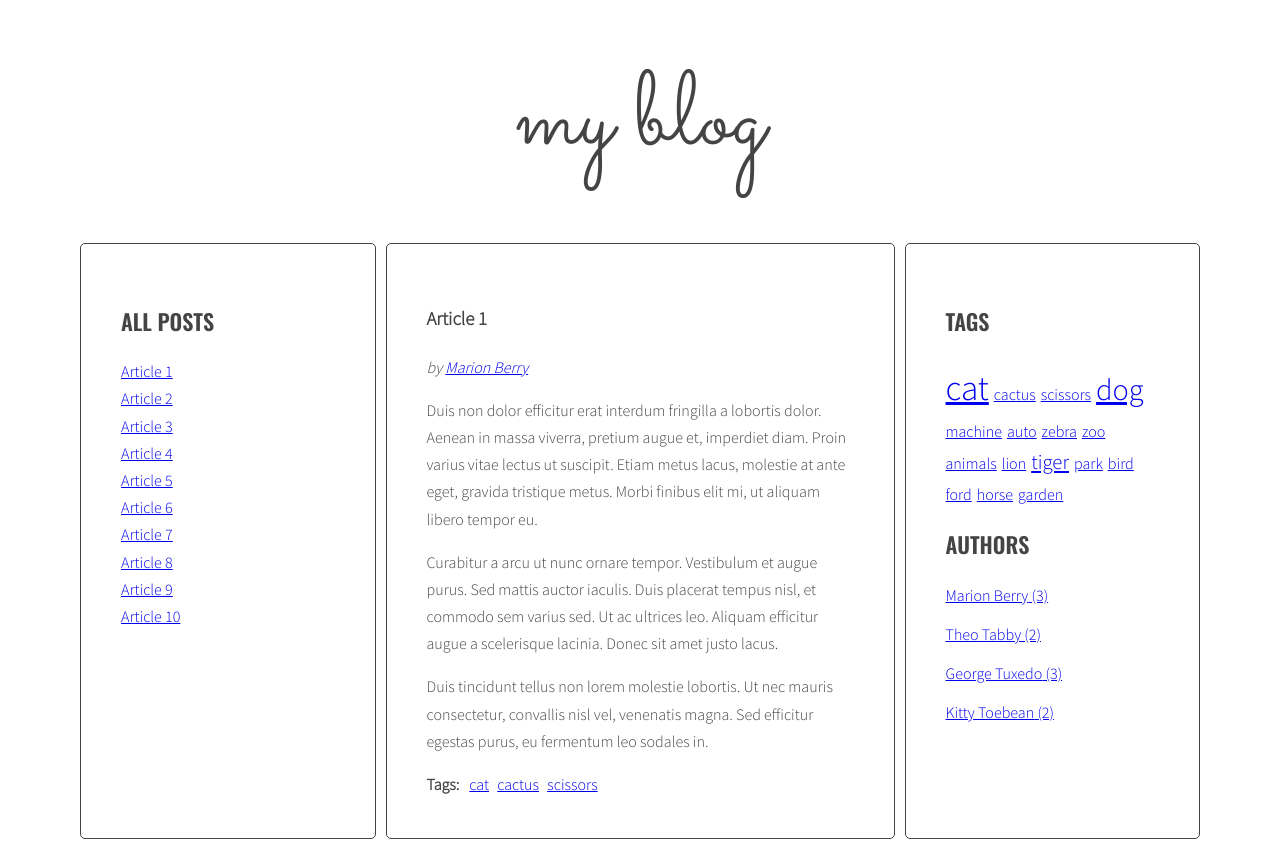
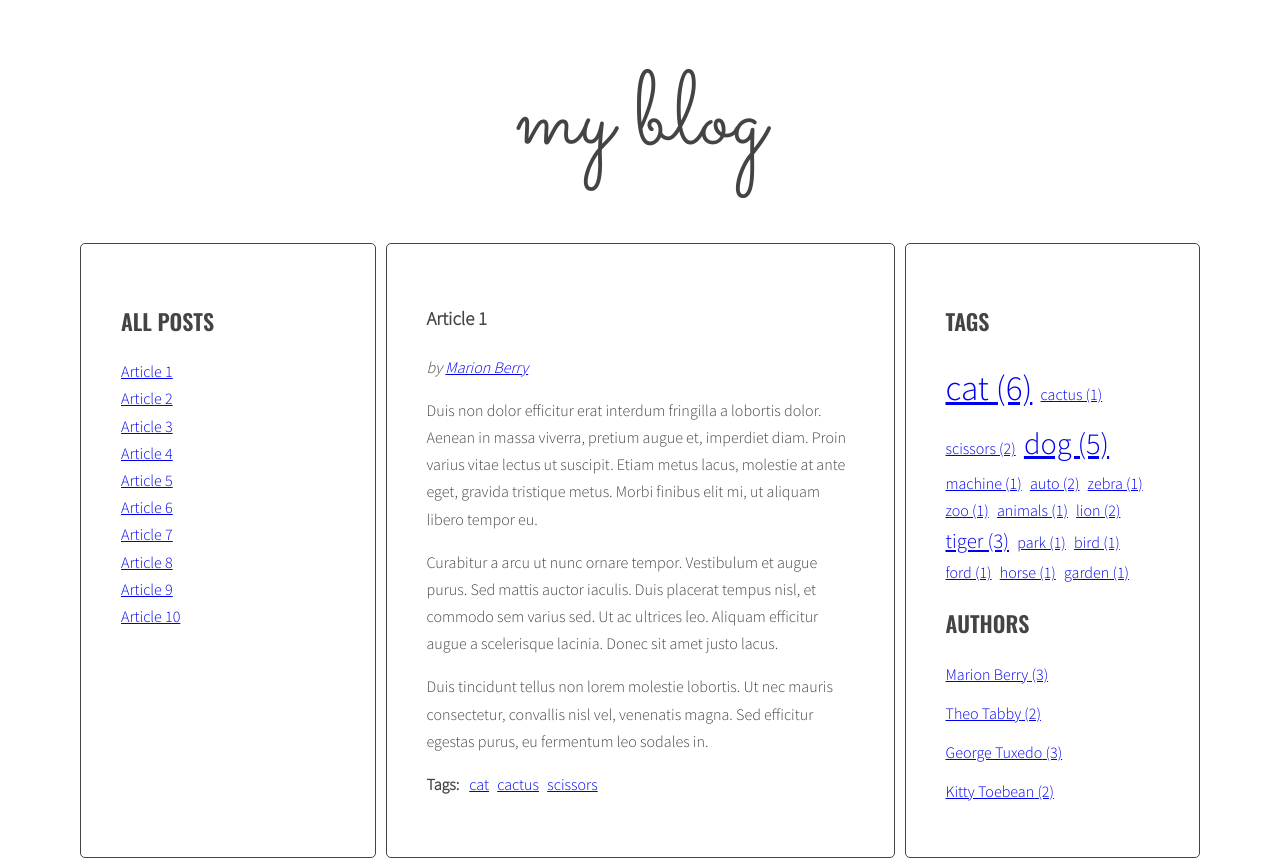
Before and after one commit to wojciechdlugosz/javascript-blog, a website: page index.html in a window 1280 px wide. Drawn offline with nearby package versions, Linux system fonts and the light colour scheme.

Commit message:
Handlebars template use - loop  template pkt. 4

```diff
--- a/index.html
+++ b/index.html
@@ -347,6 +347,12 @@
     <script id="template-article-author-link" type="text/x-handlebars-template">
       by <a href='#author-{{id}}'>{{author}}</a>
     </script>
+    <script id="template-tag-cloud-link" type="text/x-handlebars-template">
+      {{#each tags}}
+        <li><a class='{{className}}' href='#tag-{{tag}}'>{{tag}}
+          ({{count}}) </a></li>
+      {{/each}}
+    </script>
     <script src="https://cdnjs.cloudflare.com/ajax/libs/handlebars.js/4.1.0/handlebars.min.js"></script>
     <script src="js/script.js"></script>
   </body>
--- a/js/script.js
+++ b/js/script.js
@@ -4,6 +4,7 @@ const templates = {
   articleLink: Handlebars.compile(document.querySelector('#template-article-link').innerHTML),
   articleTagLink: Handlebars.compile(document.querySelector('#template-article-tag-link').innerHTML),
   articleAuthorLink: Handlebars.compile(document.querySelector('#template-article-author-link').innerHTML),
+  tagCloudLink: Handlebars.compile(document.querySelector('#template-tag-cloud-link').innerHTML),
 };
 
 const opts = {
@@ -192,21 +193,24 @@ function generateTags(){
   const tagsParams = calculateTagsParams(allTags);
 
   /* [NEW] create variable for all links HTML code */
-  let allTagsHTML = '';
+  //let allTagsHTML = '';
+  const allTagsData = {tags: []};
 
   /* [NEW] START LOOP: for each tag in allTags: */
   for(let tag in allTags){
 
     /* [NEW] generate code of a link and add it to allTagsHTML */
-    const tagLinkHTML = '<li><a class="' + calculateTagClass(allTags[tag], tagsParams) +  '" href="#tag-' + tag + '">' + tag + '</a></li>' /*+ ' (' + allTags[tag] + ') '*/;
+    //const tagLinkHTML = '<li><a class="' + calculateTagClass(allTags[tag], tagsParams) +  '" href="#tag-' + tag + '">' + tag + '</a></li>' /*+ ' (' + allTags[tag] + ') '*/;
 
-    allTagsHTML += tagLinkHTML;
+    //allTagsHTML += tagLinkHTML;
+    allTagsData.tags.push({tag: tag, count: allTags[tag], className: calculateTagClass(allTags[tag], tagsParams)});
 
   }
   /* [NEW] END LOOP: for each tag in allTags: */
 
   /*[NEW] add HTML from allTagsHTML to tagList */
-  tagList.innerHTML = allTagsHTML;
+  //tagList.innerHTML = allTagsHTML;
+  tagList.innerHTML = templates.tagCloudLink(allTagsData);
 
 }
 
```
